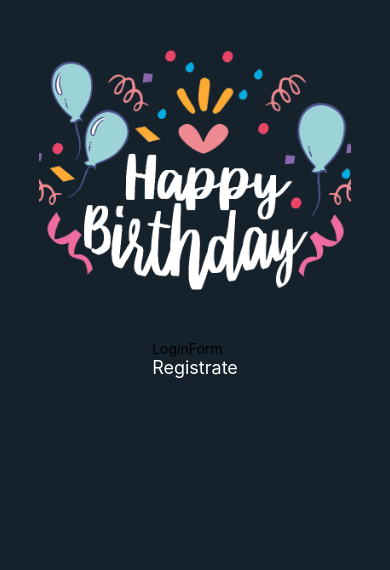
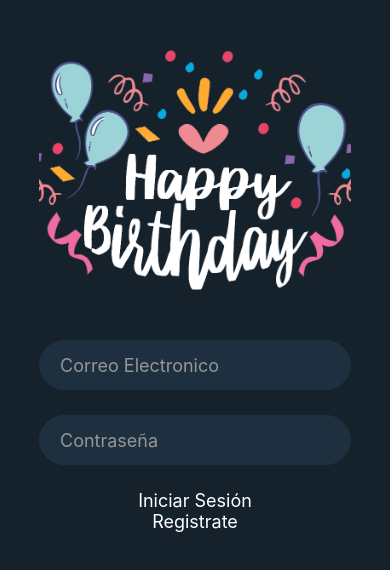
Before and after one commit to jadrdev/birthday, a React Native app: screen / in a window 390 px wide. Shown: the top 570 px of the page. Built offline with nearby package versions, Linux system fonts and the light colour scheme; no server answers.

Commit message:
Página de inicio de sesión

```diff
--- a/src/components/LoginForm.js
+++ b/src/components/LoginForm.js
@@ -1,18 +1,39 @@
-import React from 'react';
-import { StyleSheet, Text, View, TouchableOpacity } from 'react-native';
+import React, {useState} from 'react'
+import { StyleSheet, View, Text, TouchableOpacity, TextInput } from 'react-native';
+import {validateEmail} from "../utils/validation"
+import firebase from "../utils/firebase"
 
 export default function LoginForm(props) {
     const { changeForm } = props
+    const login = () => {
+        console.log('Iniciado Sesión')
+    }
 
     return (
-        <View>
-            <Text>LoginForm</Text>
-            <TouchableOpacity>
-                <Text style={styles.btnText} onPress={changeForm}>
-                    Registrate
-                </Text>
+        <>
+         <TextInput
+            style={styles.input}
+            placeholder="Correo Electronico"
+            placeholderTextColor="#969696"
+         />
+
+        <TextInput
+            style={styles.input}
+            placeholder="Contraseña"
+            placeholderTextColor="#969696"
+            secureTextEntry={true}
+         />
+
+         <TouchableOpacity onPress={login}>
+             <Text style={styles.btnText}>
+             Iniciar Sesión
+             </Text>
+         </TouchableOpacity>
+
+            <TouchableOpacity onPress={changeForm}>
+                <Text style={styles.btnText}>Registrate</Text>
             </TouchableOpacity>
-        </View>
+        </>
     );
 }
 
@@ -21,4 +42,16 @@ const styles = StyleSheet.create({
         color: '#fff',
         fontSize: 18,
     },
+    input: {
+        height: 50,
+        color: '#fff',
+        width: '80%',
+        marginBottom: 25,
+        backgroundColor: '#1e3040',
+        paddingHorizontal: 20,
+        borderRadius: 50,
+        fontSize: 18,
+        borderWidth: 1,
+        borderColor: '#1e3040',
+    },
 });
```
